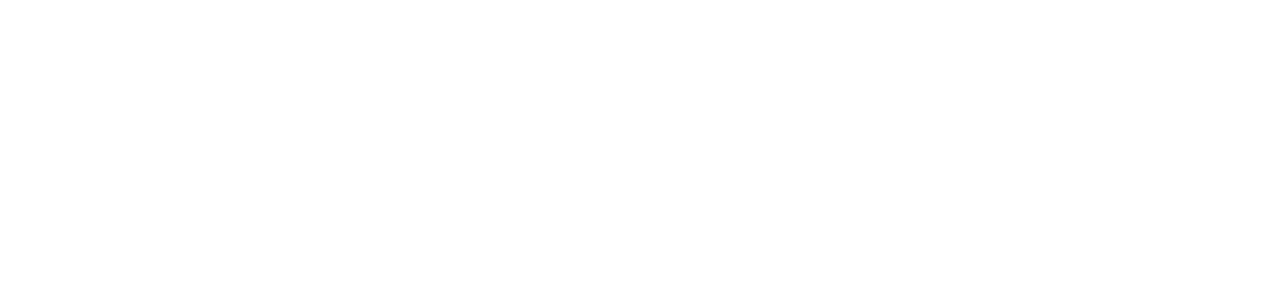
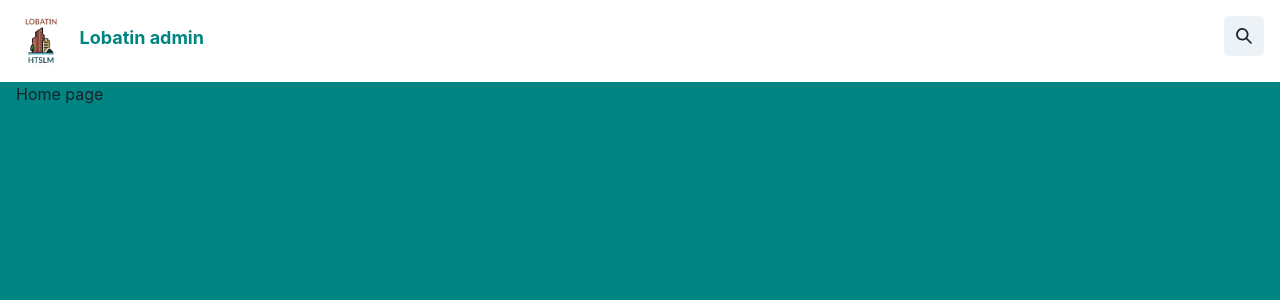
Before and after one commit to Essimbi/lobatin-admin, a React (Create React App) app: page /home in a window 1280 px wide. Before the commit this address had no page. Shown: the top 300 px of the page. Built offline with nearby package versions, Linux system fonts and the light colour scheme; sample sign-in values are in the browser's storage.

Commit message:
Mise à jour de la connexion

```diff
--- a/src/App.css
+++ b/src/App.css
@@ -1,6 +1,7 @@
-.App {
+/* .App {
   text-align: center;
-}
+  background-color: "#008582"
+} */
 
 .App-logo {
   height: 40vmin;
--- a/src/AppRouter.js
+++ b/src/AppRouter.js
@@ -1,11 +1,18 @@
 import { BrowserRouter, Route, Routes  } from 'react-router-dom';
 import Login from './Pages/Login';
+import Home from './Pages/Home';
+import Auth from './guards/Auth';
 
 const AppRouter = () => {
   return (
     <BrowserRouter>
       <Routes>
         <Route path="/" exact element={<Login />} />
+        <Route path="/home" exact element={
+          <Auth>
+            <Home />
+          </Auth>
+        } />
       </Routes>
     </BrowserRouter>
   );
--- /dev/null
+++ b/src/Pages/Home/index.jsx
@@ -0,0 +1,16 @@
+import Nav from "../../components/Nav"
+import { Box, Container } from "@chakra-ui/react"
+const Home = () => {
+    return (
+        <>
+            <Box bg='#008582' h='100vh'>
+                <Nav/>
+                <Container maxW='container.xl'>
+                    <h1>Home page</h1>
+                </Container>
+            </Box>
+        </>
+    )
+}
+
+export default Home
--- a/src/Pages/Login/index.jsx
+++ b/src/Pages/Login/index.jsx
@@ -4,7 +4,6 @@
   FormControl,
   FormLabel,
   FormErrorMessage,
-  Spinner,
   Input,
   Container,
   Button,
@@ -24,9 +23,8 @@
   const [passwordError, setPasswordError] = useState('');
   const [isSubmitting, setIsSubmitting] = useState(false);
 
-  const handleSubmit = (e) => {
+  const handleSubmit = async (e) => {
     e.preventDefault();
-    // Validate email and password
     if (!isValidEmail(email)) {
       setEmailError('Veuillez saisir une adresse email valide.');
     } else {
@@ -38,21 +36,28 @@
     } else {
       setPasswordError('');
     }
-
-    // Check if there are any errors before submitting
     if (emailError !== '' || passwordError !== '') {
       return;
     }
-
-    // Submit form if both email and password are valid
     setIsSubmitting(true);
-    // Handle form submission here
-    console.log('Email:', email);
-    console.log('Password:', password);
-    // Simulate a delay to demonstrate the loading state
-    setTimeout(() => {
+    try {
+      const response = await fetch('https://lobatin-api.vercel.app/admin/signin', {
+        method: 'POST',
+        headers: { 'Content-Type': 'application/json' },
+        body: JSON.stringify({ email: email, password: password }),
+      });
+      if (response.success == false) {
+        throw new Error("Erreur d'authentification");
+      }
+      const datas = await response.json();
+      localStorage.setItem('labatin_admin_access_token', JSON.stringify(datas.data.access_token));
+      localStorage.setItem('labatin_admin_info', datas.data.user._id);
+      window.location.href = '/home';
+    } catch (error) {
+      console.error('Error:', error.message);
+    } finally {
       setIsSubmitting(false);
-    }, 2000);
+    }
   };
 
   const isValidEmail = (email) => {
--- /dev/null
+++ b/src/components/Nav/index.jsx
@@ -0,0 +1,20 @@
+import { Box, Img, IconButton } from '@chakra-ui/react'
+import { SearchIcon } from '@chakra-ui/icons'
+import logo from '../../images/logo.png'
+const Nav = () => {
+  return (
+    <div>
+        <Box bg='white' w='100%' p={4} display='flex' justifyContent='space-between'>
+            <div style={{ display: 'flex', flexDirection: 'row' }}>
+                <Img src={logo} alt="App logo" width={50} height={50} /> &nbsp; &nbsp;
+                <h1 style={{ fontSize: '18px', fontWeight: 'bold', color: '#008582', marginTop: '1vh' }}>Lobatin admin</h1>
+            </div>
+            <div>
+                <IconButton aria-label='Search database' icon={<SearchIcon />} />
+            </div>
+        </Box>
+    </div>
+  )
+}
+
+export default Nav
--- /dev/null
+++ b/src/guards/Auth/index.js
@@ -0,0 +1,9 @@
+import { Navigate } from 'react-router-dom';
+
+const Auth = ({ children }) => {
+    const token = localStorage.getItem('labatin_admin_access_token');
+
+    return token ? children : <Navigate to="/" />;
+};
+
+export default Auth
```
